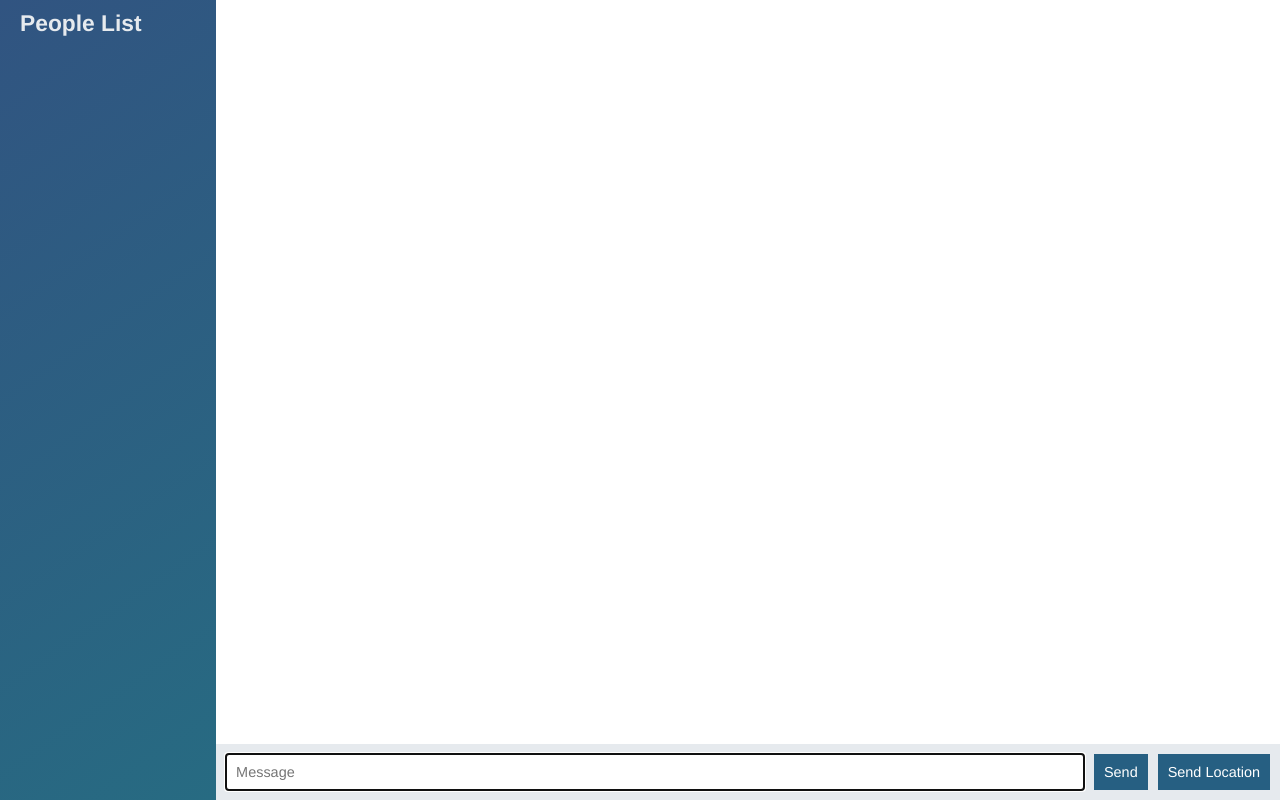
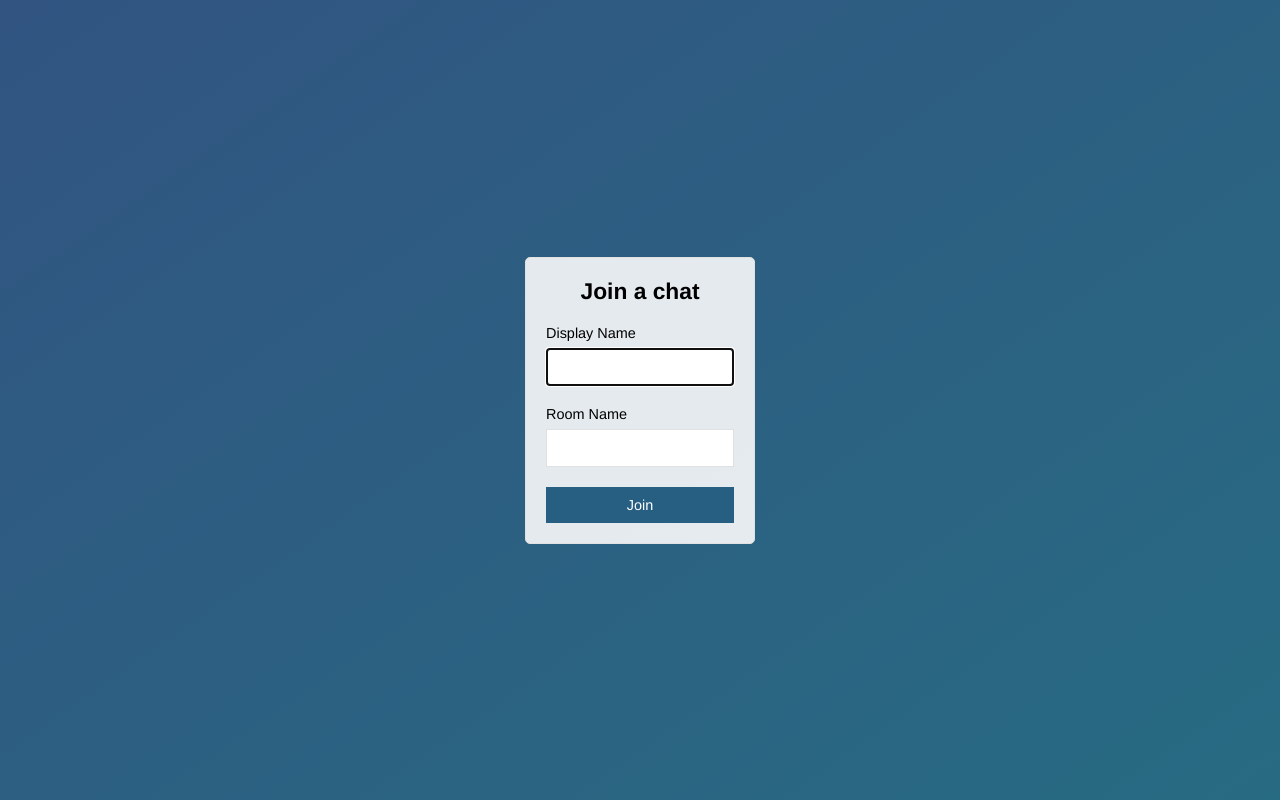
Before and after one commit to rajaratnadeep/node-course-2-chat, a website: page public/index.html in a window 1280 px wide. Drawn offline with nearby package versions, Linux system fonts and the light colour scheme; no server answers.

Commit message:
Add join page that submits to chat.html

```diff
--- a/public/index.html
+++ b/public/index.html
@@ -1,62 +1,31 @@
 <!DOCTYPE html>
+<html>
 
-<html>
 <head>
-        <meta charset="UTF-8">
+    <meta charset="utf-8" />
+    <title>Join  | ChatApp</title>
+    <meta name="viewport" content="width=device-width, initial-scale=1, user-scalable=no">
     <link rel="stylesheet" href="css/style.css">
 </head>
 
-    <body class="chat">
-
-        <div class="chat__sidebar">
-            <h3>People List</h3>
-            <div id="users"></div>
+<body class="centered-form">
+    <div class="centered-form__form">
+        <form action="/chat.html">
+            <div class="form-field">
+                <h3>Join a chat</h3>
             </div>
-
-        <div class="chat__main">
-            <ol id="messages" class="chat__messages"></ol>
-
-            <div class="chat__footer">
-                <form id="message-form">
-                    <input name="message" type="text" placeholder="Message" autofocus autocomplete="off"/>
-                    <button>Send</button>
+            <div class="form-field">
+                <label>Display Name</label>
+                <input type="text" name="name" autofocus/>
+            </div>
+            <div class="form-field">
+                <label>Room Name</label>
+                <input type="text" name="room" />
+            </div>
+            <div class="form-field">
+                <button>Join</button>
+            </div>
         </form>
-                <button id="send-location">Send Location</button>
     </div>
-
-
-        </div>
-
-        <script id="message-template" type="text/template">
-            <li class="message">
-                <div class="message__title">
-                    <h4>{{from}}</h4>
-                    <span>{{createdAt}}</span>
-                </div>
-                <div class="message__body">
-                    <p>{{text}}</p>
-                </div>
-            </li>
-        </script>
-
-        <script id="location-message-template" type="text/template">
-            <li class="message">
-                <div class="message__title">
-                    <h4>{{from}}</h4>
-                    <span>{{createdAt}}</span>
-                </div>
-                <div class="message__body">
-                    <p>
-                        <a href="{{url}}" target="_blank">My current Location</a>
-                    </p>
-                </div>
-            </li>
-        </script>
-
-        <script src="socket.io/socket.io.js"> </script>
-        <script src="/js/libs/jquery-3.3.1.min.js"></script>
-        <script src="/js/libs/moment.js"></script>
-        <script src="/js/libs/mustache.js"></script>
-        <script src="js/index.js"></script>
 </body>
 </html>
```
Also changed, not shown: public/chat.html (added, +64 -0 lines), public/js/chat.js (renamed from public/js/index.js). Lines whose indentation alone changed are shown as unchanged.
